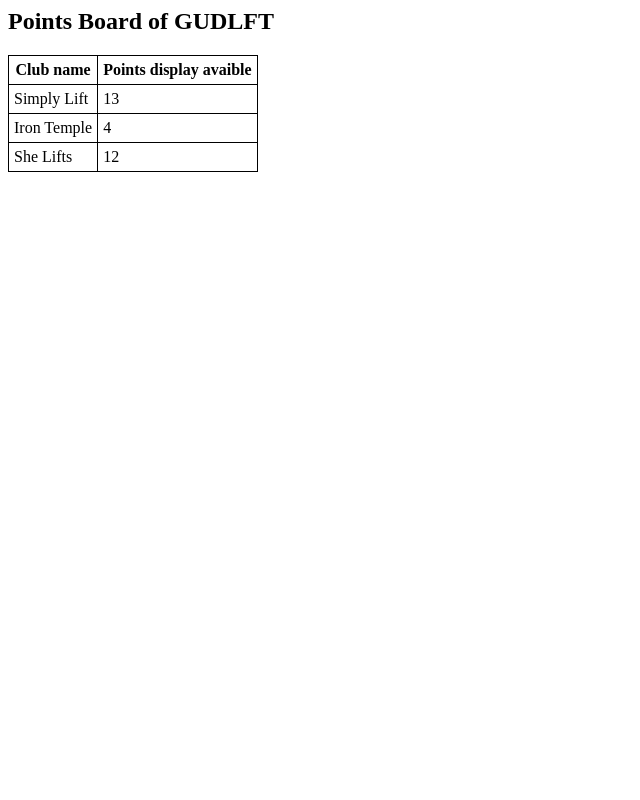
After one commit to benjaminbourdon/Gudlft, a Flask app: page /pointsBoard in a window 1280 px wide. The commit adds this page. Shown: the whole page, without its empty margins (0-640 px from the left). Run offline with Flask 2, Linux system fonts and the light colour scheme.

Commit message:
Create a public page to display club points

```diff
--- a/server.py
+++ b/server.py
@@ -67,7 +67,9 @@ def purchasePlaces():
     return render_template('welcome.html', club=club, competitions=competitions)
 
 
-# TODO: Add route for points display
+@app.route('/pointsBoard')
+def showPointsBoard():
+    return render_template('pointsbord.html', clubs=clubs)
 
 
 @app.route('/logout')
--- a/templates/index.html
+++ b/templates/index.html
@@ -22,5 +22,7 @@
         <input type="email" name="email" id=""/>
         <button type="submit">Enter</button>
     </form>
+
+    <p><a href="{{ url_for('showPointsBoard') }}">See general points display board</a></p>
 </body>
 </html>
--- /dev/null
+++ b/templates/pointsbord.html
@@ -0,0 +1,26 @@
+<html lang="en">
+<head>
+    <meta charset="UTF-8">
+    <meta name="viewport" content="width=device-width, initial-scale=1.0">
+    <title>Points Board | GUDLFT Registration</title>
+    <style>th, td {border:black solid 1px; padding:5px;}
+        table {border-collapse:collapse; }</style>
+</head>
+<body>
+    <h2>Points Board of GUDLFT</h2>
+
+    <table>
+        <tr>
+            <th>Club name</th>
+            <th>Points display avaible</th>
+        </tr>
+        {% for club in clubs %}
+        <tr>
+            <td>{{club['name']}}</td>
+            <td>{{club['points']}}</td>
+        </tr>
+        {% endfor %}
+    </table>
+
+</body>
+</html>
```
